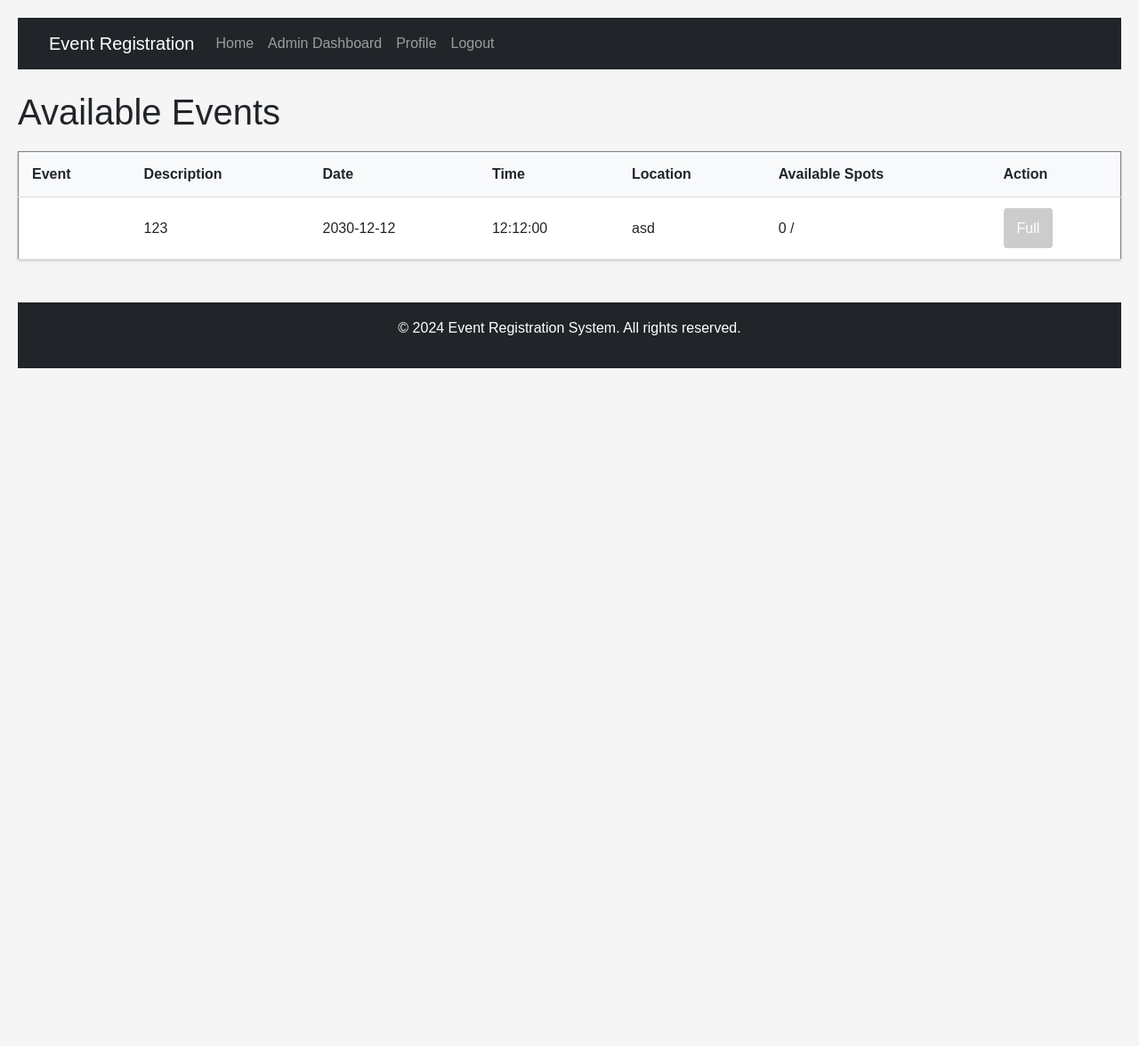
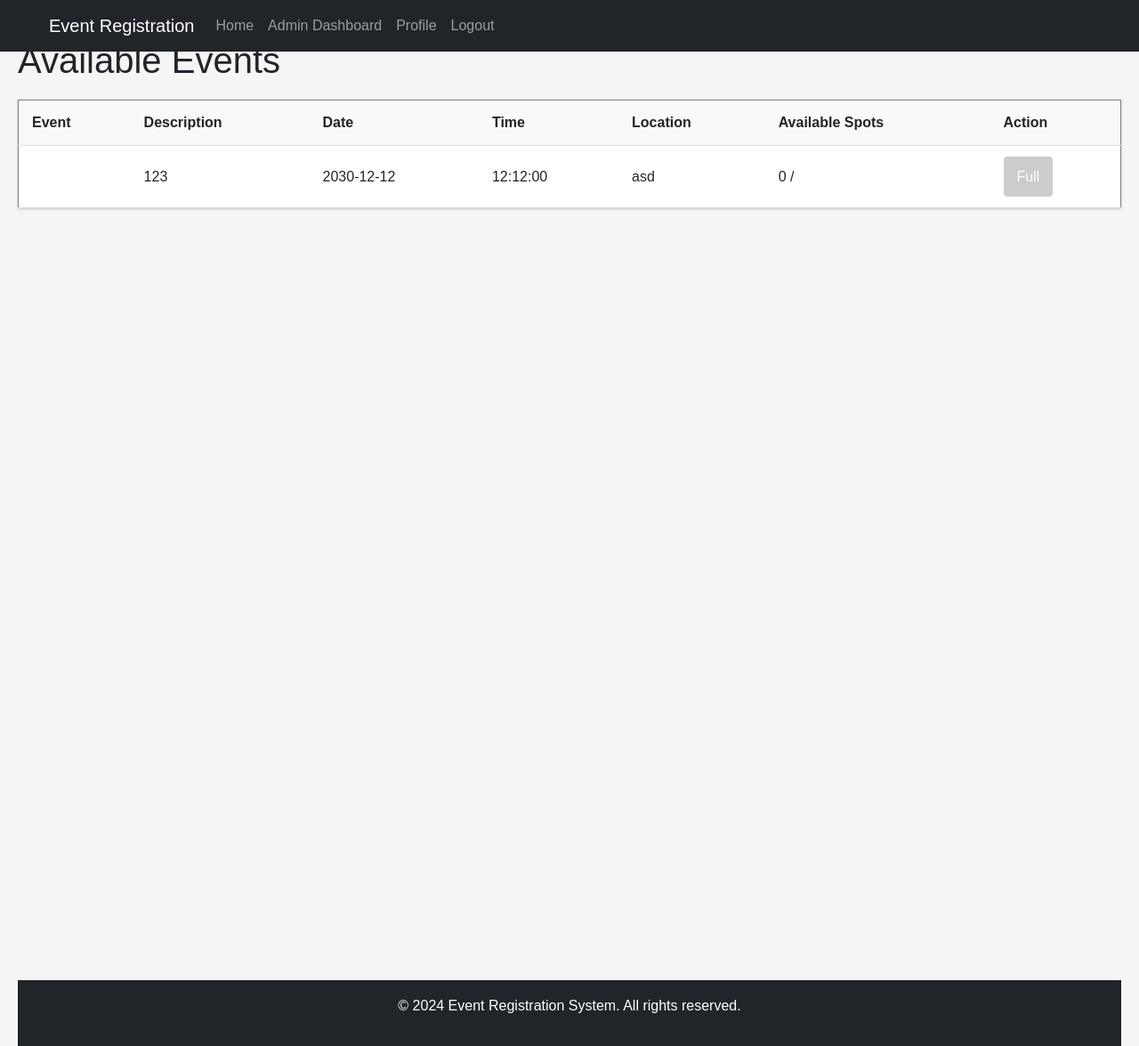
Before and after one commit to itzreiii/midExam-lecWebProg, a PHP site: page /user/register-event.php in a window 1280 px wide. Shown: the whole page at 89% size. Before the commit the page ends 414 px from the top, so only its background shows below. Run offline with PHP 8.4, Linux system fonts and the light colour scheme; a user stored in the database is signed in; data comes from the database, SQL or seed files in the repository; data that the repository does not hold is empty.

Commit message:
Merge branch 'main' of https://github.com/itzreiii/webprog-lecture

```diff
--- a/lec/includes/footer.php
+++ b/lec/includes/footer.php
@@ -5,21 +5,22 @@
     <style>
         html, body {
             height: 100%;
+            margin: 0; /* add this to remove default margin */
         }
 
-        footer {
+        .main-content {
+            min-height: 100vh; /* set main content area to 100vh */
             display: flex;
             flex-direction: column;
         }
 
-        .container {
-            flex: 1;
-        }
-
         footer {
-            flex-shrink: 0;
+            flex-shrink: 0; /* prevent footer from shrinking */
         }
     </style>
+    <div class="main-content"> <!-- wrap main content in a div -->
+        <!-- your main content here -->
+    </div>
     <footer class="bg-dark text-white mt-5 py-3">
         <div class="container text-center">
             <p>&copy; <?php echo date('Y'); ?> Event Registration System. All rights reserved.</p>
--- a/lec/includes/header.php
+++ b/lec/includes/header.php
@@ -11,6 +11,15 @@
     <link rel="stylesheet" href="/assets/css/style.css">
 </head>
 <body>
+    <style>
+        nav.navbar {
+            position: fixed;
+            top: 0;
+            left: 0;
+            width: 100%;
+            z-index: 1000;
+        }
+    </style>
     <nav class="navbar navbar-expand-lg navbar-dark bg-dark">
         <div class="container">
             <a class="navbar-brand" href="/">Event Registration</a>
```
